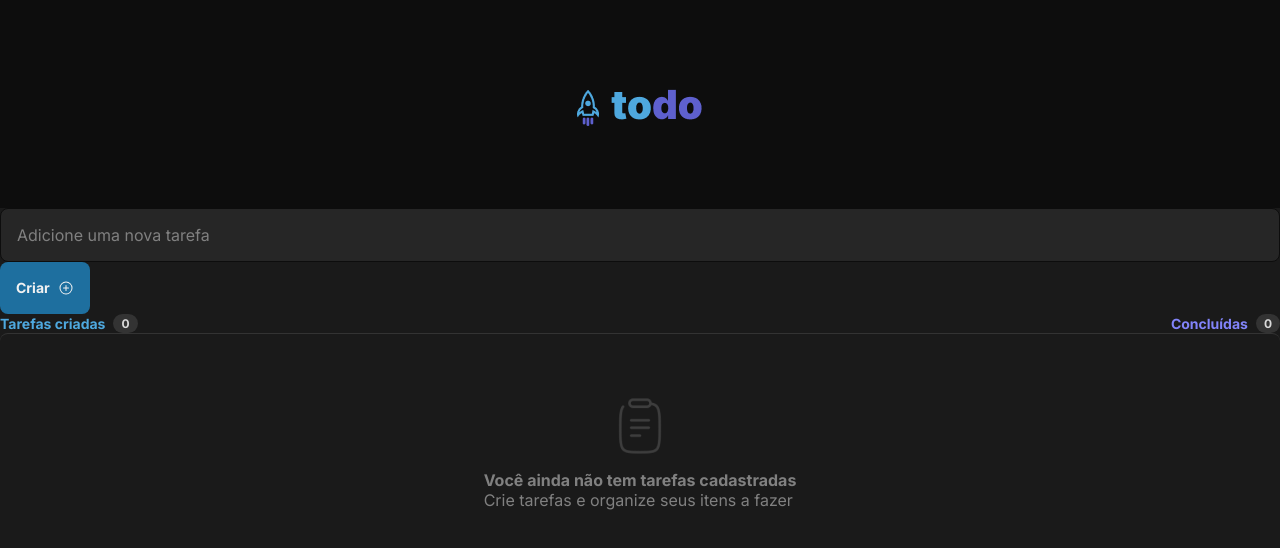
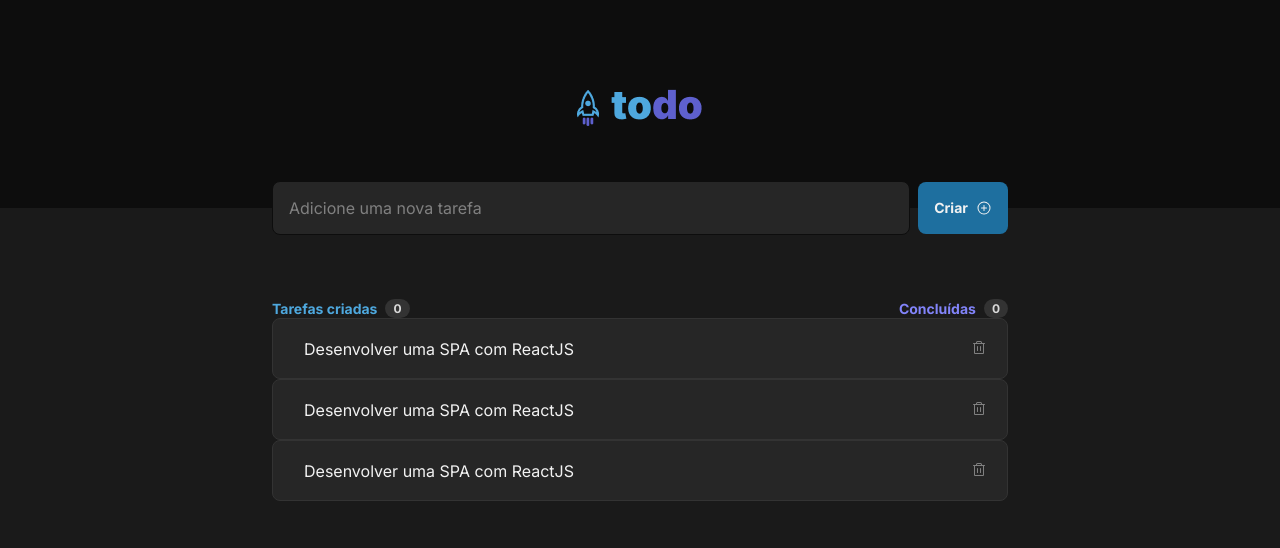
Before and after one commit to MayronSouza/todo-list, a React (Vite) app: page / in a window 1280 px wide. Shown: the top 548 px of the page. Built offline with nearby package versions, Linux system fonts and the light colour scheme.

Commit message:
insert itens into the App component

```diff
--- a/src/App.module.css
+++ b/src/App.module.css
@@ -1,7 +1,31 @@
-.main {
+.content {
+  max-width: 46rem;
+  width: 100%;
+
+  margin: 0 auto;
+}
+
+.taskInfoContainer {
   display: flex;
-  justify-content: center;
-  align-items: start;
-  height: calc(100vh - 20px);
-  background-color: var(--gray-600);
+  flex: 1;
+  justify-content: space-between;
+  gap: 0.5rem;
 }
+
+.taskInfoContainer input, .taskInfoContainer button {
+  transform: translateY(-50%);
+
+  margin-bottom: 2.3125rem;
+}
+
+.taskList {
+  display: flex;
+  flex-direction: column;
+  gap: 1.5rem;
+}
+
+.taskList > div {
+  display: flex;
+  flex-direction: column;
+  gap: 0.75rem;
+}
--- a/src/App.tsx
+++ b/src/App.tsx
@@ -6,8 +6,8 @@ import { Button } from "./components/Button"
 import { Header as ListHeader } from './components/List/Header'
 
 import styles from "./App.module.css"
-// import { Item } from "./components/List/Item"
-import { Empty } from "./components/List/Empty"
+import { Item } from "./components/List/Item"
+// import { Empty } from "./components/List/Empty"
 
 function App() {
   return (
@@ -25,8 +25,10 @@ function App() {
           <ListHeader />
         </div>
         <div>
-          {/* <Item /> */}
-          <Empty />
+          <Item />
+          <Item />
+          <Item />
+          {/* <Empty /> */}
         </div>
       </section>
     </main>
```
